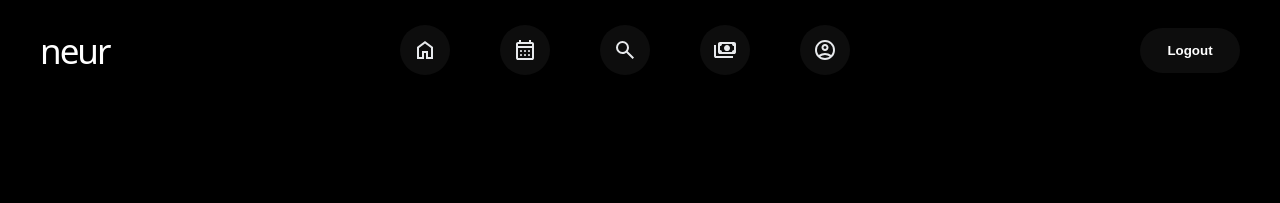
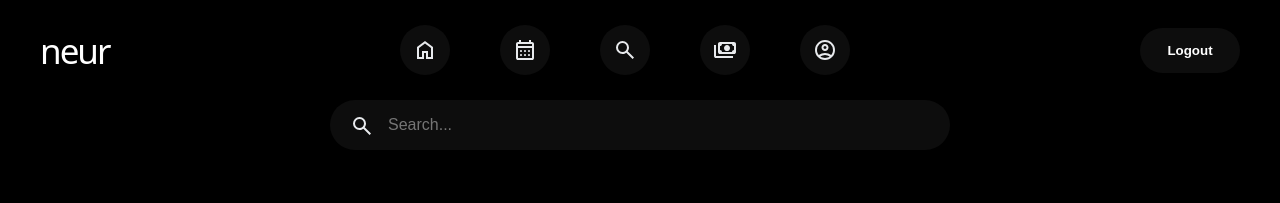
Before and after one commit to trevtemba/neur-frontend, a React (Vite) app: page /explore in a window 1280 px wide. Shown: the top 203 px of the page. Built offline with nearby package versions, Linux system fonts and the light colour scheme; a web font is replaced by a local one.

Commit message:
Added search page starter

```diff
--- a/src/Components/Explore/Explore.jsx
+++ b/src/Components/Explore/Explore.jsx
@@ -1,10 +1,19 @@
-import React from "react";
+import React, { useState } from "react";
+import { motion } from "motion/react"
+import explore_icon from "../Assets/explore_icon.svg"
+
 import "./explore.css"
 
 const Explore = () => {
+    const [searchState, setSearchStatee] = useState()
     return (
-        <div>
-
+        <div className="explorePage">
+            <motion.div className="exploreContainer">
+                <form action="">
+                    <label className="exploreIcon"><img src={explore_icon}/></label>
+                    <input className="exploreEntry" placeholder="Search..." />
+                </form>
+            </motion.div>
         </div>
     );
 }
--- a/src/Components/Explore/explore.css
+++ b/src/Components/Explore/explore.css
@@ -0,0 +1,48 @@
+.explorePage {
+    display: flex;
+    justify-content: center;
+    width: 100%;
+    height: 100%;
+    background-color:hsl(0, 0, 0);
+}
+
+.exploreContainer {
+    display: flex;
+    align-items: center;
+    flex-direction: column;
+    width: 100%;
+    height: 100%;
+    background-color: hsl(0, 0, 0);
+}
+
+form {
+    display: flex;
+    flex-direction: row;
+    gap: 10px;
+    align-items: center;
+    width: 600px;
+    height: 50px;
+    border-radius: 25px;
+    background-color: hsl(0, 0%, 5%);
+    padding-left: 20px;
+
+}
+
+.exploreIcon {
+    margin-top: 2px;
+    width: 25px;
+    height: 25px;
+    background-color: transparent;
+
+}
+
+.exploreEntry {
+    display: flex;
+    text-align: left;
+    align-items: center;
+    background-color: transparent;
+    border-color: transparent;
+    font-size: 16px;
+    width: 100%;
+    height: 100%;
+}
--- a/src/Components/Navigation/Navigation.jsx
+++ b/src/Components/Navigation/Navigation.jsx
@@ -60,6 +60,9 @@ const Navigation = () => {
         else if (buttonId === "profile") {
             navigate("/profile")
         }
+        else if (buttonId === "explore") {
+            navigate("/explore")
+        }
         setActiveButton(buttonId)
 
     }
@@ -91,7 +94,10 @@ const Navigation = () => {
                 </motion.button>
                 <motion.button
                 className="navButton"
-                onClick={ () => setPage("explore") }
+                style={{
+                    filter: activeButton === "explore" ? "invert(1)" : "invert(0)",
+                }}
+                onClick={ () => goPage("explore") }
                 {...navButtonAnimation}>
                     <img src={explore_icon}/>
                 </motion.button>
```
